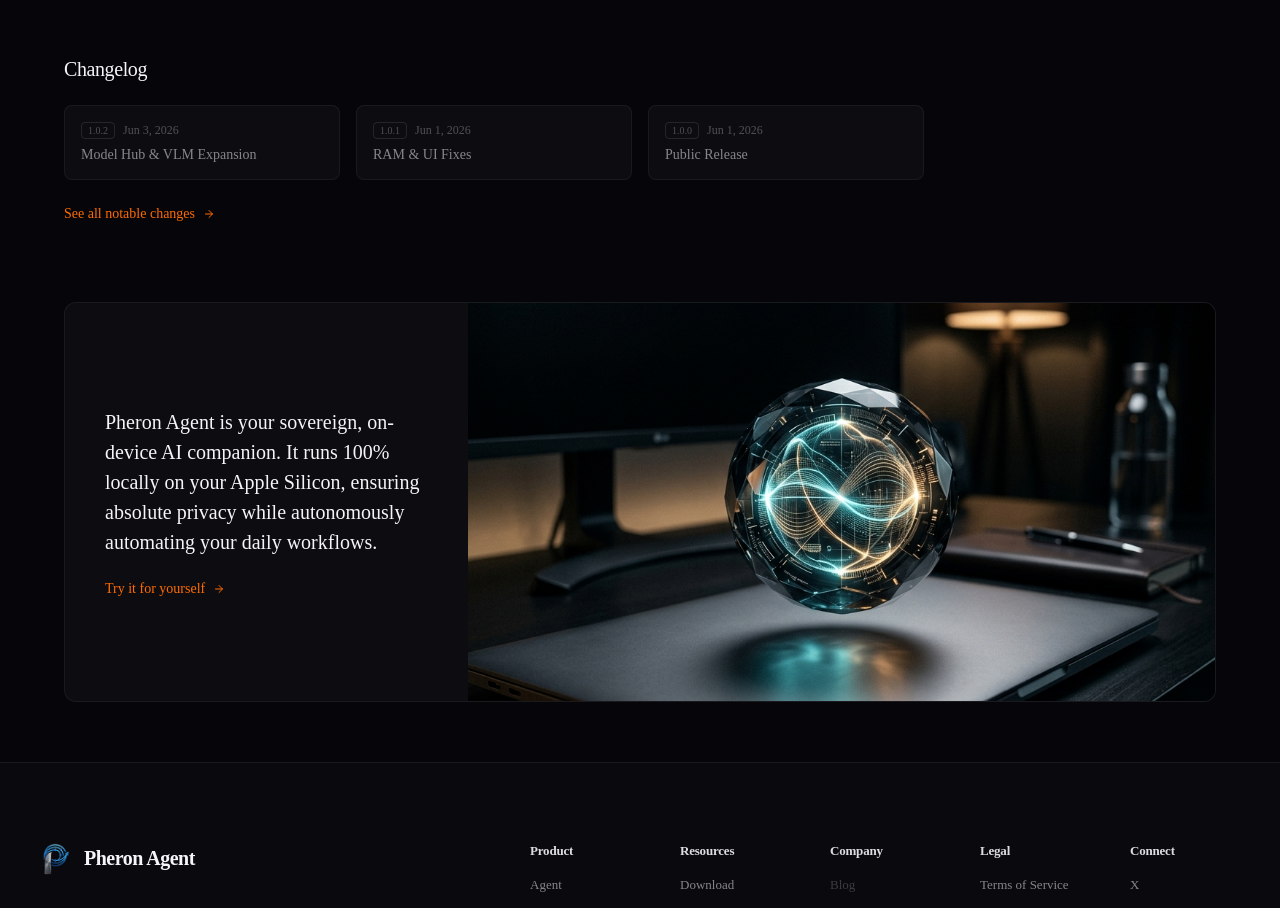
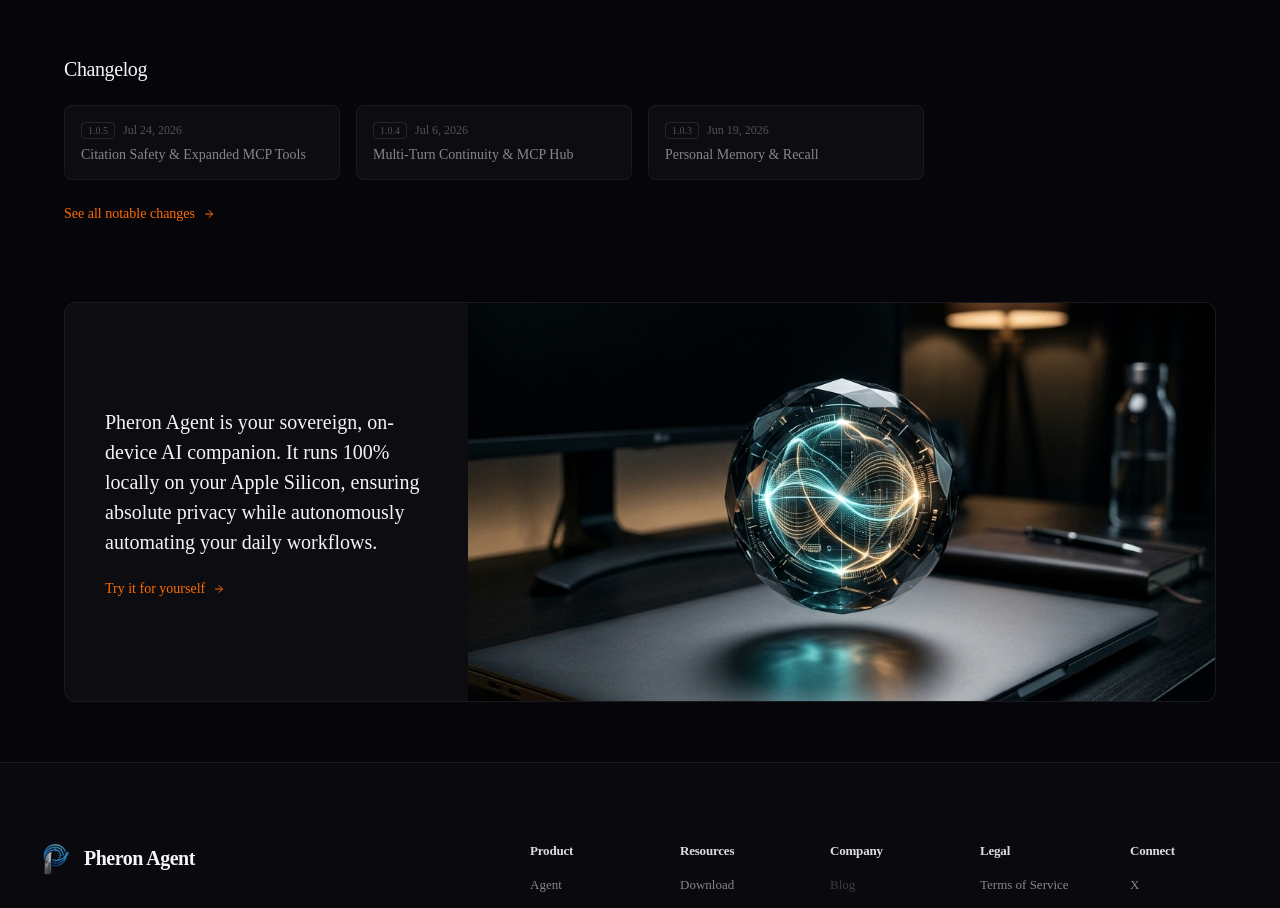
Before and after one commit to trgysvc/PheronAgentWeb, a Next.js app: page / in a window 1280 px wide. Shown: the part 3900-4808 px from the top of the page. Built offline with nearby package versions, Linux system fonts and the light colour scheme.

Commit message:
feat: release Pheron Agent v1.0.5 with improved citation safety, expanded MCP tools, and bug fixes

```diff
--- a/src/app/page.tsx
+++ b/src/app/page.tsx
@@ -594,26 +594,26 @@
 
             <div className={styles.changelogCard}>
               <div className={styles.changelogMeta}>
-                <span className={styles.changelogBadge}>1.0.2</span>
-                <span>Jun 3, 2026</span>
+                <span className={styles.changelogBadge}>1.0.5</span>
+                <span>Jul 24, 2026</span>
               </div>
-              <span className={styles.changelogTitle}>Model Hub & VLM Expansion</span>
+              <span className={styles.changelogTitle}>Citation Safety & Expanded MCP Tools</span>
             </div>
 
             <div className={styles.changelogCard}>
               <div className={styles.changelogMeta}>
-                <span className={styles.changelogBadge}>1.0.1</span>
-                <span>Jun 1, 2026</span>
+                <span className={styles.changelogBadge}>1.0.4</span>
+                <span>Jul 6, 2026</span>
               </div>
-              <span className={styles.changelogTitle}>RAM & UI Fixes</span>
+              <span className={styles.changelogTitle}>Multi-Turn Continuity & MCP Hub</span>
             </div>
 
             <div className={styles.changelogCard}>
               <div className={styles.changelogMeta}>
-                <span className={styles.changelogBadge}>1.0.0</span>
-                <span>Jun 1, 2026</span>
+                <span className={styles.changelogBadge}>1.0.3</span>
+                <span>Jun 19, 2026</span>
               </div>
-              <span className={styles.changelogTitle}>Public Release</span>
+              <span className={styles.changelogTitle}>Personal Memory & Recall</span>
             </div>
 
           </div>
```
Also changed, not shown: src/app/download/page.tsx (+45 -3 lines), src/content/changelog.md.
